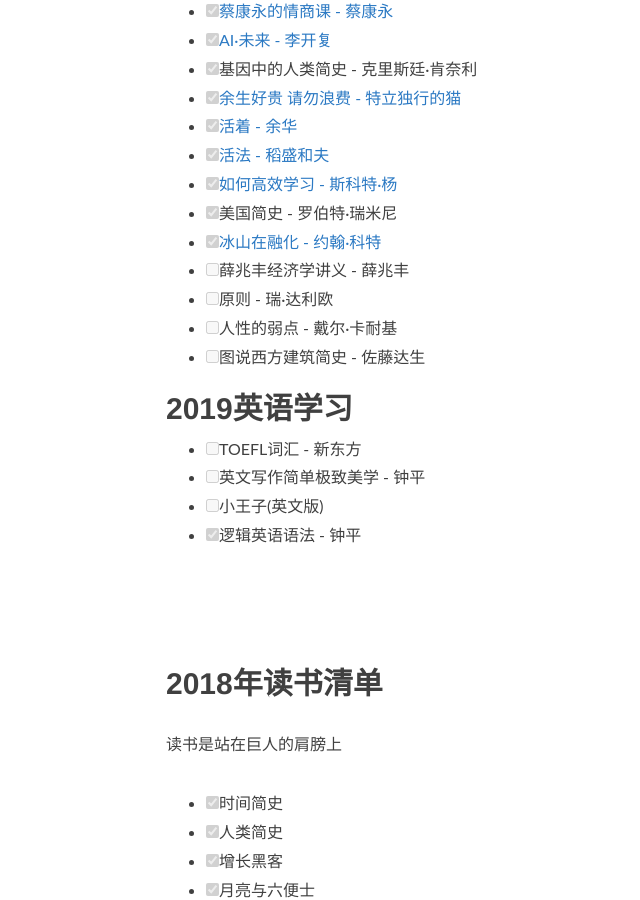
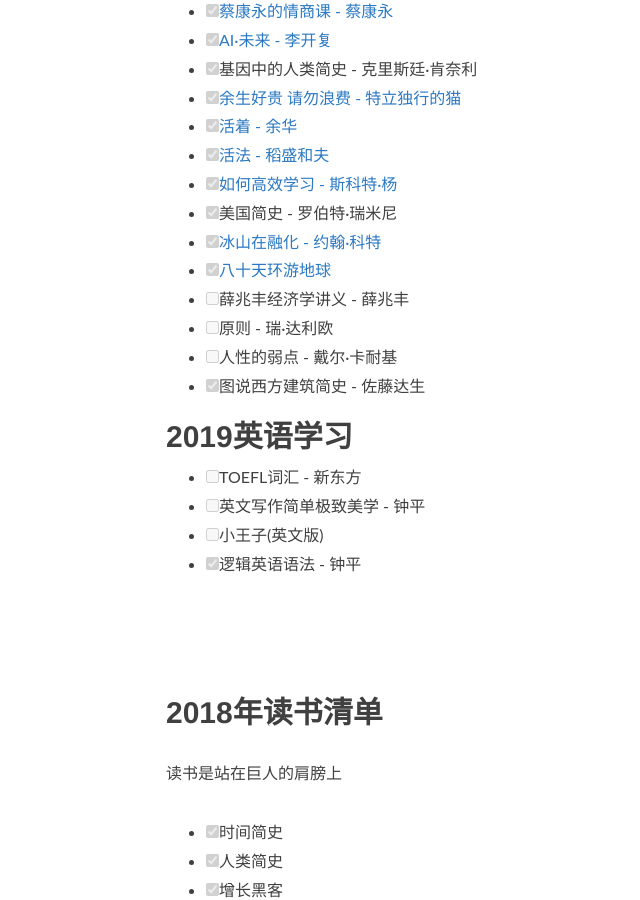
Before and after one commit to sanbuguan/sanbuguan.github.io, a Jekyll site: the page built from reading.md, in a window 1280 px wide and 900 px high, scrolled down 880 px. Shown: the whole window, without its empty margins (99-739 px from the left). Built offline with Jekyll 4.4.1, drawn with Linux system fonts in a browser that asks for light colours; nearby versions of some CDN libraries.

Commit message:
update reading

```diff
--- a/reading.md
+++ b/reading.md
@@ -29,10 +29,11 @@
 - [x] [如何高效学习 - 斯科特·杨](/studynotes/2019/05/26/LearnMore/)
 - [x] 美国简史 - 罗伯特·瑞米尼
 - [x] [冰山在融化 - 约翰·科特](/life/2019/04/01/IcebergMelt/)
+- [x] [八十天环游地球](/life/2019/09/05/AroundtheWorldin80Days/)
 - [ ] 薛兆丰经济学讲义 - 薛兆丰
 - [ ] 原则 - 瑞·达利欧
 - [ ] 人性的弱点 - 戴尔·卡耐基
-- [ ] 图说西方建筑简史 - 佐藤达生
+- [x] 图说西方建筑简史 - 佐藤达生
 
 
 ## 2019英语学习
```
